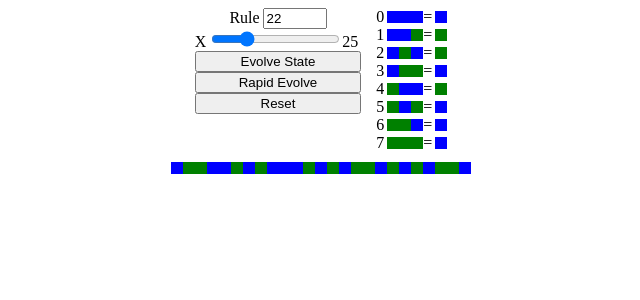
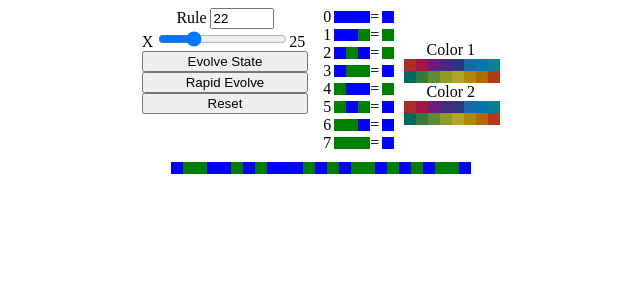
Before and after one commit to JohYoshida/cellular-automata, a React (Create React App) app: page / in a window 1280 px wide. Shown: the top 300 px of the page, without its empty margins (319-959 px from the left). Built offline with nearby package versions, Linux system fonts and the light colour scheme.

Commit message:
Added ColorPicker and let user select color manually

```diff
--- a/src/App.js
+++ b/src/App.js
@@ -2,6 +2,7 @@ import React, { Component } from "react";
 import Controls from "./components/Controls";
 import Board from "./components/Board";
 import SituationPanel from "./components/SituationPanel";
+import ColorPicker from "./components/ColorPicker";
 
 class App extends Component {
   constructor(props) {
@@ -12,11 +13,12 @@ class App extends Component {
       rule: 22,
       x,
       data,
+      colors: ["", ""]
     };
   }
 
   render() {
-    const { rule, x, data } = this.state;
+    const { rule, x, data, colors } = this.state;
     return (
       <div className="App">
         <div className="header">
@@ -31,13 +33,16 @@ class App extends Component {
           />
           <SituationPanel
             rule={rule}
+            colors={colors}
             binaryRule={makeBinaryRule(rule)}
             changeRule={this.changeRule}
           />
+        <ColorPicker selectColor={this.selectColor}/>
         </div>
         <Board
           rule={rule}
           data={data}
+          colors={colors}
           x={x}
         />
       </div>
@@ -89,6 +94,13 @@ class App extends Component {
     rule = parseInt(newBinaryRule, 2);
     this.resetData();
     this.setState({ rule });
+  }
+
+  selectColor = (id, color) => {
+    console.log(id, color);
+    let { colors } = this.state;
+    colors[id - 1] = color;
+    this.setState({ colors });
   }
 
   evolveState = () => {
--- a/src/components/Board.jsx
+++ b/src/components/Board.jsx
@@ -10,12 +10,13 @@ class Board extends Component {
   makeBoard = () => {
     const Board = [];
     let row = [];
-    const { x, data } = this.props;
+    const { x, data, colors } = this.props;
     // Make each row
     for (var i = 0; i < data.length; i++) {
       // Make each cell
       for (var j = 0; j < x; j++) {
-        row.push(<Cell key={j} data={data[i][j]} />);
+        let value = data[i][j];
+        row.push(<Cell key={j} data={value} color={colors[value]}/>);
       }
       // Add row to board
       Board.push(
--- a/src/components/Cell.jsx
+++ b/src/components/Cell.jsx
@@ -2,18 +2,69 @@ import React, { Component } from "react";
 
 class Cell extends Component {
   render() {
-    const className = makeClassName(this.props.data);
+    const className = makeClassName(this.props.data, this.props.color);
     return <div className={className} />;
   }
 }
 
-function makeClassName(data) {
+function makeClassName(data, color) {
   let className = "Cell";
   if (data === 0) {
     className += " down";
   } else if (data === 1) {
     className += " up";
   }
+  switch (color) {
+    case "red":
+      className += " red";
+      break;
+    case "pink":
+      className += " pink";
+      break;
+    case "purple":
+      className += " purple";
+      break;
+    case "deepPurple":
+      className += " deepPurple";
+      break;
+    case "indigo":
+      className += " indigo";
+      break;
+    case "blue":
+      className += " blue";
+      break;
+    case "lightBlue":
+      className += " lightBlue";
+      break;
+    case "cyan":
+      className += " cyan";
+      break;
+    case "teal":
+      className += " teal";
+      break;
+    case "green":
+      className += " green";
+      break;
+    case "lightGreen":
+      className += " lightGreen";
+      break;
+    case "lime":
+      className += " lime";
+      break;
+    case "yellow":
+      className += " yellow";
+      break;
+    case "amber":
+      className += " amber";
+      break;
+    case "orange":
+      className += " orange";
+      break;
+    case "deepOrange":
+      className += " deepOrange";
+      break;
+    default:
+  }
 
   return className;
 }
--- a/src/components/Situation.jsx
+++ b/src/components/Situation.jsx
@@ -3,24 +3,25 @@ import Cell from "./Cell";
 
 class Situation extends Component {
   render() {
-    const { data, binaryRule } = this.props;
+    const { data, binaryRule, colors } = this.props;
     const situation = data[0];
+    let value = Number(binaryRule[7 - situation]);
     return (
       <div className="situation">
         <label>{situation}</label>
-        <Cell data={data[1]} />
-        <Cell data={data[2]} />
-        <Cell data={data[3]} />
+        <Cell data={data[1]} color={colors[data[1]]}/>
+        <Cell data={data[2]} color={colors[data[2]]}/>
+        <Cell data={data[3]} color={colors[data[3]]}/>
         <label>=</label>
         <span
           className="situation"
           onClick={this.props.changeRule.bind(
             this,
             7 - situation,
-            binaryRule[7 - situation]
+            value
           )}
         >
-          <Cell data={Number(binaryRule[7 - situation])} />
+          <Cell data={value} color={colors[value]} />
         </span>
       </div>
     );
--- a/src/components/SituationPanel.jsx
+++ b/src/components/SituationPanel.jsx
@@ -3,48 +3,56 @@ import Situation from "./Situation";
 
 class SituationPanel extends Component {
   render() {
-    const { binaryRule } = this.props;
+    const { binaryRule, colors } = this.props;
     return (
       <div className="SituationPanel">
         <Situation
           data={[0, 0, 0, 0]}
           binaryRule={binaryRule}
           changeRule={this.props.changeRule}
+          colors={colors}
         />
         <Situation
           data={[1, 0, 0, 1]}
           binaryRule={binaryRule}
           changeRule={this.props.changeRule}
+          colors={colors}
         />
         <Situation
           data={[2, 0, 1, 0]}
           binaryRule={binaryRule}
           changeRule={this.props.changeRule}
+          colors={colors}
         />
         <Situation
           data={[3, 0, 1, 1]}
           binaryRule={binaryRule}
           changeRule={this.props.changeRule}
+          colors={colors}
         />
         <Situation
           data={[4, 1, 0, 0]}
           binaryRule={binaryRule}
           changeRule={this.props.changeRule}
+          colors={colors}
         />
         <Situation
           data={[5, 1, 0, 1]}
           binaryRule={binaryRule}
           changeRule={this.props.changeRule}
+          colors={colors}
         />
         <Situation
           data={[6, 1, 1, 0]}
           binaryRule={binaryRule}
           changeRule={this.props.changeRule}
+          colors={colors}
         />
         <Situation
           data={[7, 1, 1, 1]}
           binaryRule={binaryRule}
           changeRule={this.props.changeRule}
+          colors={colors}
         />
       </div>
     );
--- a/src/styles/css/main.css
+++ b/src/styles/css/main.css
@@ -106,6 +106,25 @@
   flex-direction: column;
 }
 
+.ColorPicker {
+  margin-left: 10px;
+  display: flex;
+  justify-content: center;
+  flex-direction: column;
+}
+.ColorPicker .Picker {
+  display: flex;
+  flex-direction: column;
+}
+.ColorPicker .Picker .colors {
+  display: flex;
+  flex-direction: row;
+}
+.ColorPicker .Picker .colors .cell {
+  display: flex;
+  justify-content: center;
+}
+
 .App {
   display: flex;
   flex-direction: column;
--- a/src/styles/scss/Cell.scss
+++ b/src/styles/scss/Cell.scss
@@ -2,7 +2,6 @@
   align-self: center;
   height: 2px;
   width: 2px;
-  // flex: 1;
   padding: 5px;
   font-size: 8px;
 }
--- /dev/null
+++ b/src/styles/scss/ColorPicker.scss
@@ -0,0 +1,21 @@
+.ColorPicker {
+  margin-left: 10px;
+  display: flex;
+  justify-content: center;
+  flex-direction: column;
+
+  .Picker {
+    display: flex;
+    flex-direction: column;
+
+    .colors {
+      display: flex;
+      flex-direction: row;
+
+      .cell {
+        display: flex;
+        justify-content: center;
+      }
+    }
+  }
+}
--- a/src/styles/scss/main.scss
+++ b/src/styles/scss/main.scss
@@ -1,6 +1,7 @@
 @import "Board";
 @import "SituationPanel";
 @import "Controls";
+@import "ColorPicker";
 
 .App {
   display: flex;
```
Also changed, not shown: 1 other file (tests, documents, lock files or other folders).
